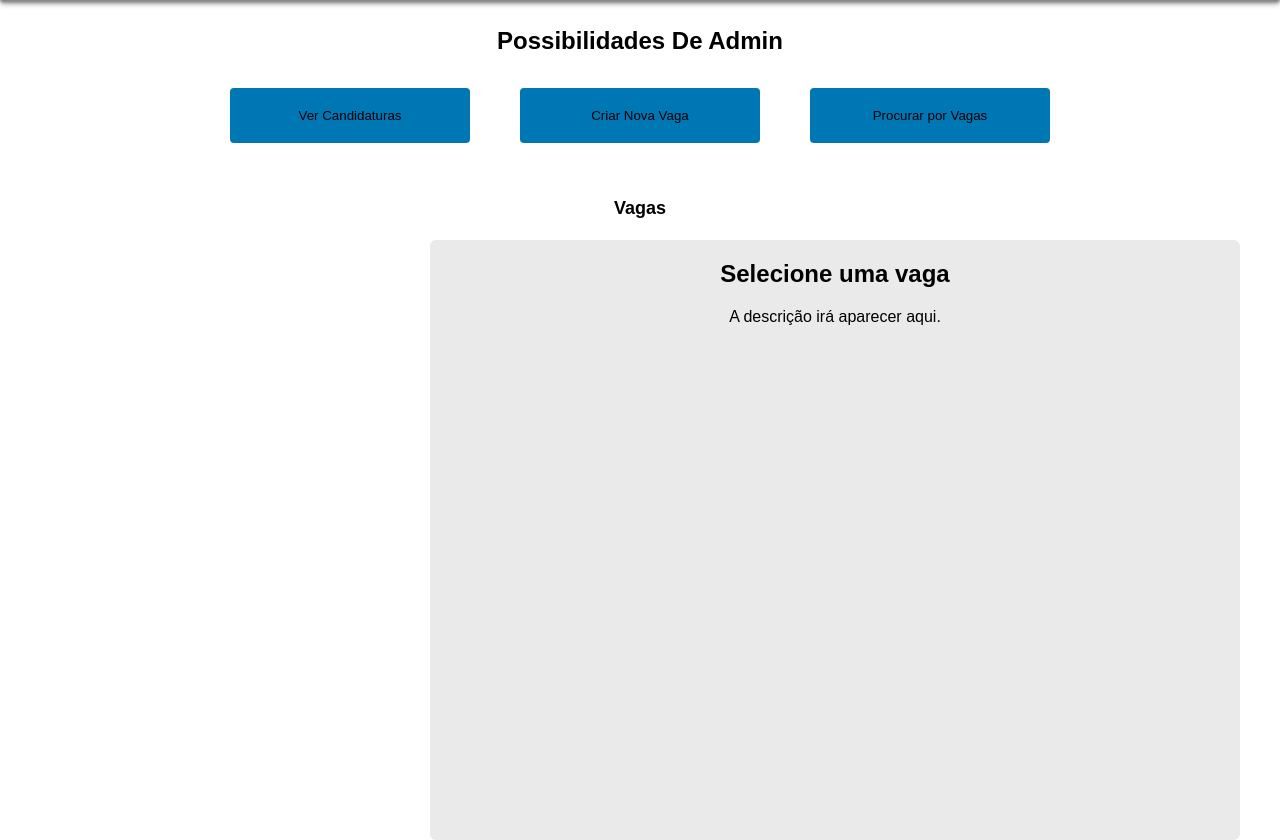
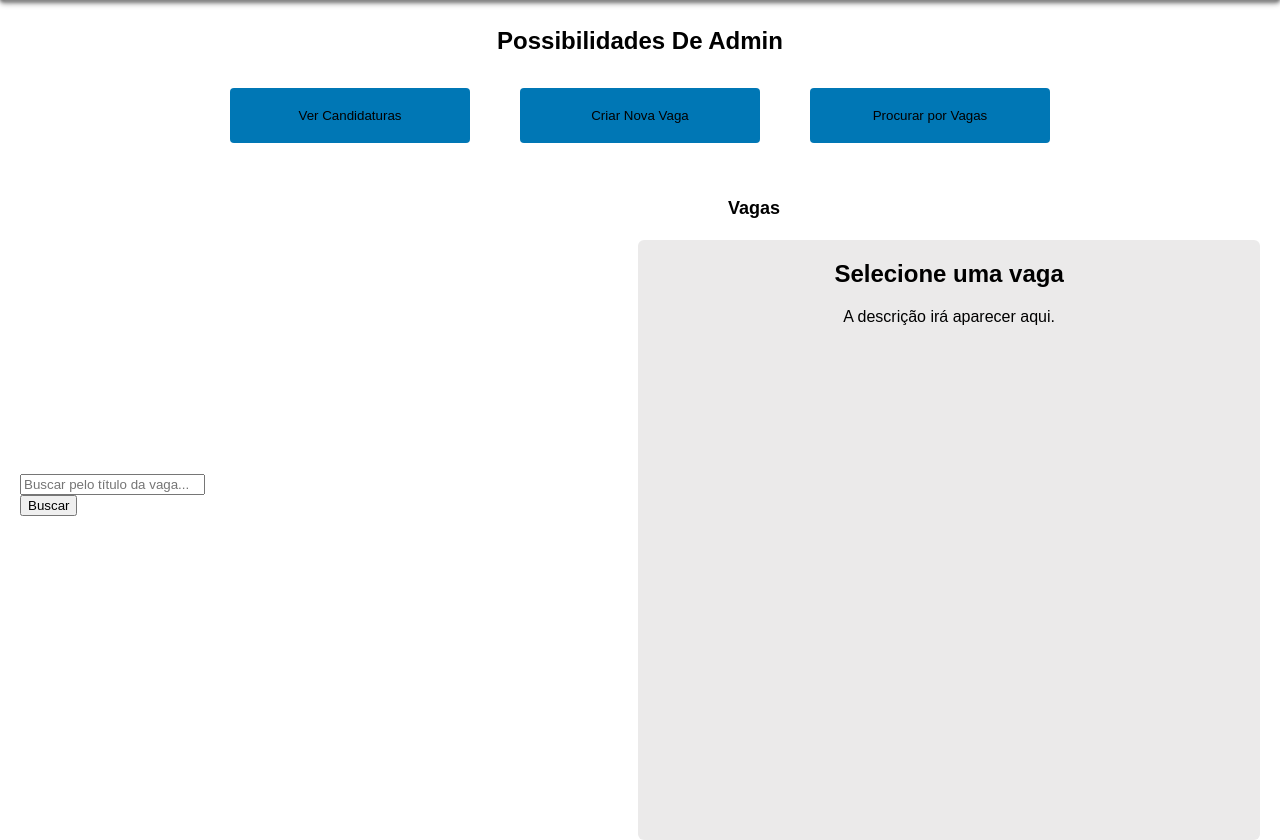
Before and after one commit to TheTrueFalse/FlaskWork, a Flask app: page / in a window 1280 px wide; the page is wider, and only the part inside the window is pictured. Shown: the part 90-930 px from the top of that part. Run offline with Flask 3, Linux system fonts and the light colour scheme; data that the repository does not hold is empty; some web fonts are replaced.

Commit message:
Adicionando barra de busca

```diff
--- a/app.py
+++ b/app.py
@@ -81,11 +81,23 @@ class CandidatoVaga(db.Model):
 
 # --- Rota Principal (HTML) ---
 
+# [Substitua sua @app.route('/') por esta]
+
 @app.route('/')
 def index():
     try:
         vaga_id = request.args.get('vaga_id', type=int)
-        vagas_list = db.session.execute(select(VagaEmprego).order_by(VagaEmprego.id_vaga.desc())).scalars().all()
+
+        search_query = request.args.get('search_query', '')
+
+        query = select(VagaEmprego)
+
+        # 3. Se houver um termo de busca, adiciona o filtro
+        if search_query:
+            query = query.where(VagaEmprego.titulo_vaga.ilike(f'%{search_query}%'))
+
+        query = query.order_by(VagaEmprego.id_vaga.desc())
+        vagas_list = db.session.execute(query).scalars().all()
 
         vaga_selecionada = None
         if vaga_id:
@@ -95,12 +107,18 @@ def index():
         print(f"Erro ao buscar vagas do DB: {e}")
         vagas_list = []
         vaga_selecionada = None
+        search_query = ''
 
-    # Alterne aqui para testar
     mock_user = {'user_type': 'admin', 'nome': 'Admin'}
     #mock_user = {'user_type': 'user', 'nome': 'João'}
 
-    return render_template('index.html', vagas=vagas_list, vaga=vaga_selecionada, user=mock_user)
+    return render_template(
+        'index.html',
+        vagas=vagas_list,
+        vaga=vaga_selecionada,
+        user=mock_user,
+        search_query=search_query
+    )
 
 @app.route('/vaga/<int:id_vaga>/candidatar', methods=['POST'])
 def candidatar_vaga(id_vaga):
--- a/templates/index.html
+++ b/templates/index.html
@@ -14,8 +14,8 @@
       <img src="/static/img/profile-circle-svgrepo-com.svg" />
     </div>
   </nav>
+
   {% if user.user_type == 'admin' %}
-
   <div class="admin-panel">
     <h2>Possibilidades De Admin</h2>
     <div class="admin">
@@ -26,13 +26,25 @@
         <a href="/admin/nova_vaga"><button>Criar Nova Vaga</button></a>
       </div>
       <div>
-          <a href="/admin/procurar"><button>Procurar por Vagas</button></a>
+        <a href="#search-box"><button>Procurar por Vagas</button></a>
       </div>
     </div>
   </div>
+  {% endif %}
 
-    {% endif %}
   <main>
+    <div class="search-panel" id="search-box">
+      <form method="GET" action="{{ url_for('index') }}">
+        <input
+          type="text"
+          name="search_query"
+          placeholder="Buscar pelo título da vaga..."
+          value="{{ search_query }}"
+        >
+        <button type="submit">Buscar</button>
+      </form>
+    </div>
+
     <div class="vagas">
       <h1>Vagas</h1>
       <div class="lista-vagas">
@@ -56,25 +68,19 @@
         <p><strong>Candidatos: {{ vaga.candidatos | length }}</strong></p>
 
         <div class="vaga-actions">
-
           {% if user.user_type == 'admin' %}
-
           <a href="{{ url_for('editar_vaga', id_vaga=vaga.id_vaga) }}">
             <button class="btn-editar">Editar</button>
           </a>
-
           <form action="{{ url_for('deletar_vaga_form', id_vaga=vaga.id_vaga) }}" method="POST" style="display: inline;">
             <button type="submit" class="btn-deletar" onclick="return confirm('Tem certeza que deseja deletar esta vaga?');">
               Deletar
             </button>
           </form>
-
           {% else %}
-
           <form action="{{ url_for('candidatar_vaga', id_vaga=vaga.id_vaga) }}" method="POST">
             <button type="submit" class="btn-candidatar">Candidatar-se</button>
           </form>
-
           {% endif %}
         </div>
 
```
Lines whose indentation alone changed are shown as unchanged.
